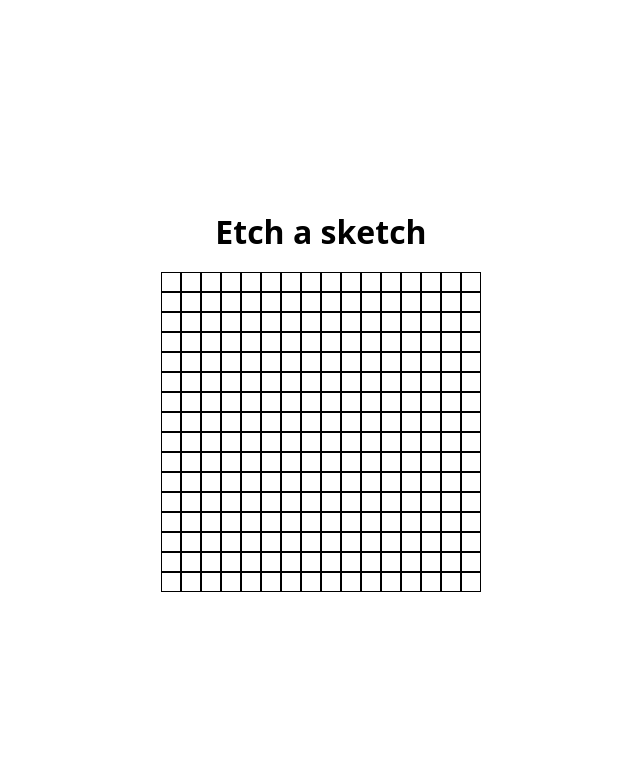
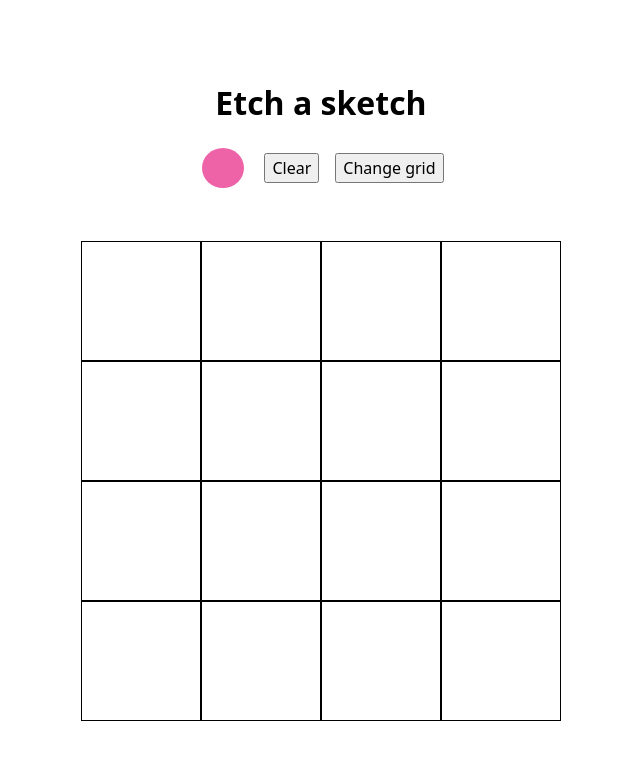
Before and after one commit to LahcenHaouch/odin-etch-a-sketch, a plain HTML site: page index.html in a window 1280 px wide. Shown: the whole page, without its empty margins (319-959 px from the left). Drawn offline with Linux system fonts and the light colour scheme.

Commit message:
Enable user to change grid size/color and clear it

```diff
--- a/index.html
+++ b/index.html
@@ -12,6 +12,11 @@
 
 <body>
     <h1>Etch a sketch</h1>
+    <div class="actions">
+        <input type="color" />
+        <button id="clear">Clear</button>
+        <button id="change-grid">Change grid</button>
+    </div>
     <div id="grid"></div>
 </body>
 
--- a/index.js
+++ b/index.js
@@ -1,19 +1,86 @@
+const GRID_SIZE = {
+  width: 480,
+  height: 480
+};
+const INITIAL_NUMBER_OF_CELLS = 16;
+const INITIAL_COLOR = '#EE62A8';
 
-(function createGrid() {
+function getNumberOfRowsAndColumns(numberOfCells) {
+  return Math.sqrt(numberOfCells);
+}
+function getCellDimensions(gridWidth, numberOfRowsAndColumns) {
+  return gridWidth / numberOfRowsAndColumns;
+}
+
+const INITIAL_NUMBER_OF_ROWS_AND_COLUMNS = getNumberOfRowsAndColumns(INITIAL_NUMBER_OF_CELLS);
+
+let numberOfRowsAndColumns = INITIAL_NUMBER_OF_ROWS_AND_COLUMNS;
+let currentColor = INITIAL_COLOR;
+
+function createGrid(numberOfRowsAndColumns, dimensions) {
   const gridElement = document.querySelector('#grid');
 
-  for (let i = 0; i < 16; i++) {
+  for (let i = 0; i < numberOfRowsAndColumns; i++) {
     const rowElement = document.createElement('div')
     rowElement.classList.add('row');
-    for (let i = 0; i < 16; i++) {
+    for (let i = 0; i < numberOfRowsAndColumns; i++) {
       const rowCellElement = document.createElement('div')
       rowCellElement.classList.add('row-cell');
+      rowCellElement.style.width = `${dimensions}px`;
+      rowCellElement.style.height = `${dimensions}px`;
       rowCellElement.addEventListener('mouseenter', event => {
         event.currentTarget.classList.add('active');
-      });
+        event.currentTarget.style.backgroundColor = currentColor;
+      })
 
       rowElement.appendChild(rowCellElement);
     }
     gridElement.appendChild(rowElement);
   }
-})();
+}
+
+function deleteGrid() {
+  document.querySelectorAll('.row').forEach(element => element.remove());
+}
+
+const dimensions = getCellDimensions(GRID_SIZE.width, numberOfRowsAndColumns);
+createGrid(numberOfRowsAndColumns, dimensions);
+
+// Clear grid
+const clearBtn = document.querySelector('#clear');
+clearBtn.addEventListener('click', () => {
+  document.querySelectorAll('.active').forEach(row => {
+    row.classList.remove('active');
+    row.style.backgroundColor = 'white';
+  });
+})
+
+// Change number of cells
+const changeGridBtn = document.querySelector('#change-grid')
+changeGridBtn.addEventListener('click', () => {
+  const promptedNumberOfCells = prompt('Enter new grid size');
+
+  if (!promptedNumberOfCells) {
+    return;
+  }
+
+  const numberOfCells = Number.parseInt(promptedNumberOfCells, 10);
+
+  if (Number.isNaN(numberOfCells) || numberOfCells > 64 || numberOfCells % 2 !== 0) {
+    return;
+  } else {
+    numberOfRowsAndColumns = getNumberOfRowsAndColumns(numberOfCells);
+    deleteGrid();
+
+    const dimensions = getCellDimensions(GRID_SIZE.width, numberOfRowsAndColumns);
+    createGrid(numberOfRowsAndColumns, dimensions);
+  }
+})
+
+// Change color of drawing pen
+const colorElement = document.querySelector('input[type=color]');
+colorElement.value = currentColor;
+
+colorElement.addEventListener('change', event => {
+  currentColor = event.target.value;
+})
--- a/style.css
+++ b/style.css
@@ -94,16 +94,39 @@ h1 {
     margin-bottom: 16px;
 }
 
+#grid {
+    width: 480px;
+    height: 480px;
+}
+
 .row {
     display: flex;
 }
 
 .row-cell {
-    width: 20px;
-    height: 20px;
     border: 1px solid black;
 }
 
-.active {
-    background-color: hotpink;
+.actions {
+    display: flex;
+    justify-content: center;
+    align-items: center;
+    margin-bottom: 48px;
+    gap: 16px;
 }
+
+input[type='color'] {
+    -webkit-appearance: none;
+    -moz-appearance: none;
+    appearance: none;
+    background-color: transparent;
+    width: 50px;
+    height: 50px;
+    border: none;
+    cursor: pointer;
+}
+
+input[type='color']::-webkit-color-swatch {
+    border-radius: 50%;
+    border: none;
+}
```
